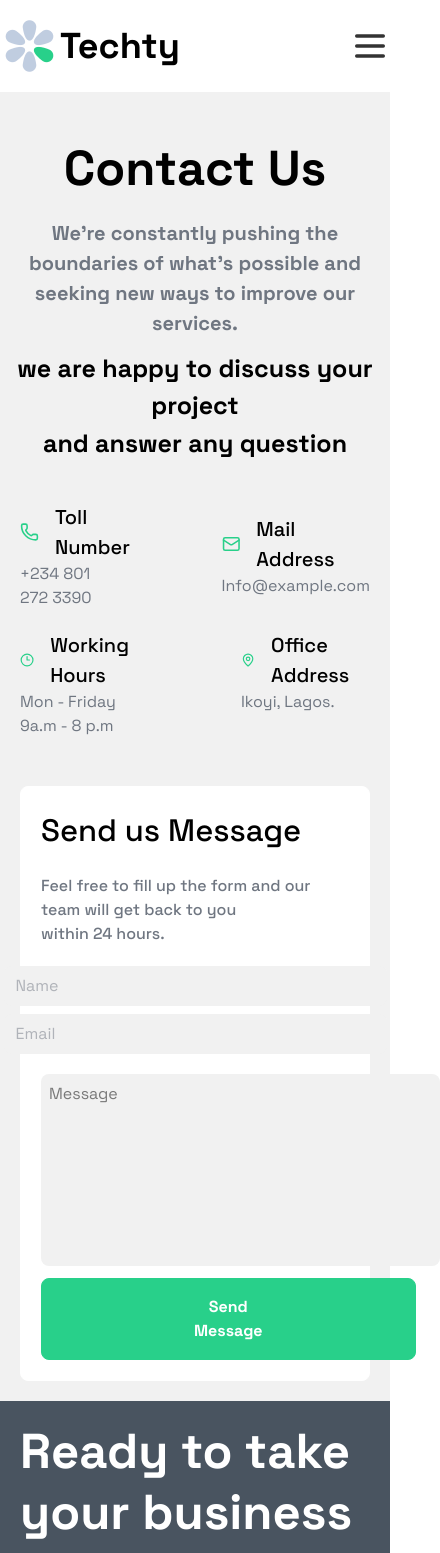
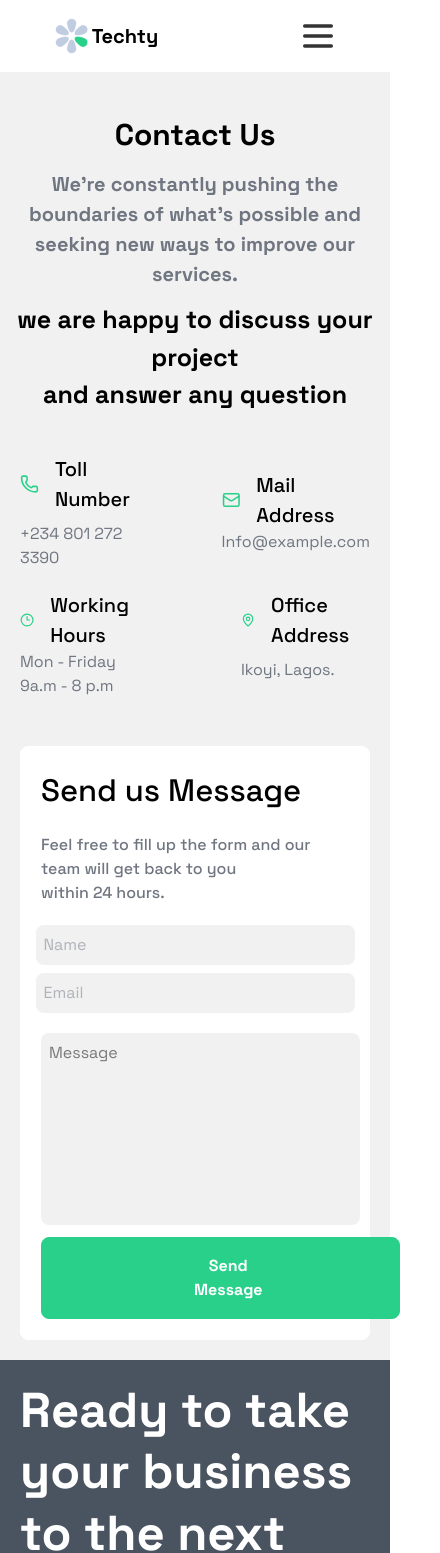
Before and after one commit to techie-emmax/figma, a React (Vite) app: page /contact in a window 390 px wide. Shown: the top 1553 px of the page, 440 px wide, since content can reach past the window. Built offline with nearby package versions, Linux system fonts and the light colour scheme.

Commit message:
changes on the function2

```diff
--- a/src/Components/Baatc.jsx
+++ b/src/Components/Baatc.jsx
@@ -4,7 +4,7 @@ const Baatc = () => {
   return (
     <div className="flex flex-col mt-10 mb-[#FFFFFF] bg-[#FFFFFF]">
       <div className="flex flex-col md:flex-row items-center justify-center md:ml-30 p-5 md:p-35 gap-5">
-        <p className="text-[#171A1F] font-bold font-display text-[49px] leading-tight">
+        <p className="text-[#171A1F] font-bold font-display text-[30px] md:text-[49px] leading-tight">
           Our most priority is to <span className="hidden md:block"> </span>
           provide the effective<br/> <mark className="bg-[#FFFFFF] text-[#28D08A]"> solutions.</mark>
           <span>
--- a/src/Components/Batch.jsx
+++ b/src/Components/Batch.jsx
@@ -5,7 +5,7 @@ const Batch = () => {
   return (
     <div className="bg-[#F0F8FF] w-full">
       <div className="flex md:flex-row flex-col items-center justify-between gap-38 ">
-        <div className="font-display font-bold text-[61px] leading-none cursor mt-10 md:mt-20 ml-6 md:ml-50">
+        <div className="font-display font-bold text-[30px] md:text-[61px] leading-none cursor mt-10 md:mt-20 ml-6 md:ml-50">
           <p className="text-left md:text-left">
             Secure <mark className="bg-[#F0F8FF] text-green-400">business</mark>
             <br />
--- a/src/Components/Fetching.jsx
+++ b/src/Components/Fetching.jsx
@@ -19,7 +19,7 @@ const Fetching = () => {
 
   return (
     <div className="flex flex-col items-center justify-center bg-[#FFFFFF] p-2 md:p-0">
-      <p className="font-bold font-display text-[#171A1F] text-[49px] mt-10 text-center leading-tight">
+      <p className="font-bold font-display text-[#171A1F] text-[30px] md:text-[49px] mt-10 text-center leading-tight">
         Read what the{" "}
         <mark className="bg-[#FFFFFF] text-[#28D08A]">customers</mark> <br />
         are saying about us.
--- a/src/Components/Footer.jsx
+++ b/src/Components/Footer.jsx
@@ -9,7 +9,7 @@ const Footer = () => {
   return (
     <div className='bg-[#495460] w-full '>
     <div className='flex flex-col md:flex-row jusify-between items-start gap-[20%] md:gap-[40%] bg-[#495460] ml-5 md:ml-20 mt-5 md:mt-20 '>
-        <h2 className='font-display font-bold text-[#FFFFFF] text-[49px] leading-tight'>Ready to take your business<br />to the next level</h2>
+        <h2 className='font-display font-bold text-[#FFFFFF] md:text-[30px] text-[49px] leading-tight'>Ready to take your business<br />to the next level</h2>
 <button className='border border-[#28D08A] font-display bg-[#28D08A] hover:border-[#000000] hover:bg-[#000000] mt-5 md::mt-0 pt-[16px] pb-[16px] pl-[15px] md:pl-[15px] pr-[15px] rounded-lg md:p-2 md:m-4 text-white' >Request a Free Demo</button>
     </div>
     <center> <hr className='text-[#F0F8FF] w-[91%] mt-10'/></center>
--- a/src/Components/Navbar.jsx
+++ b/src/Components/Navbar.jsx
@@ -24,15 +24,15 @@ const Navbar = () => {
   const [menubutton, setMenubutton] = useState(false);
 
   return (
-    <div className="flex items-center justify-center gap-55 md:gap-20">
+    <div className="flex items-center justify-center gap-35 md:gap-20">
       <div className={navbarClasses}>
         <div className="flex items-center">
           <img
             src="src/assets/svg-662123605_1698@2x.png"
             alt="logo"
-            className="w-[60px] h-[60px]"
+            className="md:w-[60px] h-[40px] md:h-[60px]"
           />
-          <p className="font-display font-bold text-4xl">Techty</p>
+          <p className="font-display font-bold text-xl md:text-4xl">Techty</p>
         </div>
 
         <div className="md:justify-between md:items-center gap-15 text-black hidden md:flex">
--- a/src/Components/Updates.jsx
+++ b/src/Components/Updates.jsx
@@ -3,7 +3,7 @@ import React from "react";
 const Updates = () => {
   return (
     <div className="bg-[] mt-5 md:mt-10 ">
-      <h2 className="font-display font-bold text-[49px] text-center leading-13">
+      <h2 className="font-display font-bold text-[30px] md:text-[49px] text-center leading-13">
         Here’s our latest <br />
         updates from the
         <mark className="bg-[#ffffff] text-green-400"> news</mark>
--- a/src/Pages/About.jsx
+++ b/src/Pages/About.jsx
@@ -50,12 +50,12 @@ const About = () => {
         </div>
       </div>
       <div className="w-full">
-        <div className="flex flex-col md:flex-row text-center md:text-left  items-center justify-center gap-10 md:mt-30 bg-[#FFFFFF]">
+        <div className="flex flex-col md:flex-row text-center md:text-left items-center justify-center gap-10 md:mt-30 bg-[#FFFFFF]">
           <h4 className="font-display font-bold text-[#4E4E4E] text-[31px] mt-10">
             Message from{" "}
             <mark className="bg-[#FFFFFF] text-[#28D08A]">Founder</mark>
             <span>
-              <p className="font-display font-regular text-[#4E4E4E] text-[20px] w-110">
+              <p className="font-display font-regular text-[#4E4E4E] text-[20px] w-85 md:w-110">
                 I would like to take a moment to express my sincere
                 <br className="hidden md:block"/>
                 gratitude for choosing our IT services. As the founder of<mark className="md:hidden bg-[#F0F8FF]"> </mark>
@@ -101,7 +101,7 @@ const About = () => {
         </div>
       </div>
       <div className="flex flex-col items-center justify-center bg-[#FFFFFF]">
-        <p className="font-display font-bold text-[49px] leading-tight text-center md:text-start">
+        <p className="font-display font-bold text-[30px] md:text-[49px] leading-tight text-center md:text-start">
           Our <mark className="bg-[#FFFFFF] text-[#28D08A]">team</mark> behind
           all <br />
           the success we have
--- a/src/Pages/Contact.jsx
+++ b/src/Pages/Contact.jsx
@@ -6,7 +6,7 @@ const Contact = () => {
   return (
     <div className="bg-[#F1F1F1] w-full">
       <div className="flex flex-col items-center justify-center">
-        <p className="mt-10 font-bold font-display text-[49px] text-center">
+        <p className="mt-10 font-bold font-display text-[30px] md:text-[49px] text-center">
           Contact Us
           <span className="block text-[20px] text-[#6F7681] font-regular font-display p-3 md:p-0">
             We're constantly pushing the boundaries of what's <br className="hidden md:block"/>
@@ -44,7 +44,7 @@ const Contact = () => {
                   Toll Number
                 </p>
               </span>
-              <p className="font-regular font-display text-[16px] mr-17 sm:mt-2 md:mt-0 text-[#6F7681]">
+              <p className="font-regular font-display text-[16px] mr-5 mt-2 md:mt-0 text-[#6F7681]">
                 +234 801 272 3390
               </p>
             </div>
@@ -126,7 +126,7 @@ const Contact = () => {
                   Office Address
                 </p>
               </span>
-              <p className="font-regular font-display text-[16px] sm:mt-2 md:mt-0 sm:pr-17 md:pr-0 text-[#6F7681]">
+              <p className="font-regular font-display text-[16px] mt-2 md:mt-0 sm:pr-17 md:pr-0 text-[#6F7681]">
                 Ikoyi, Lagos.
               </p>
             </div>
@@ -147,14 +147,14 @@ const Contact = () => {
               name=""
               id=""
               placeholder="Name"
-              className=" pl-3 pt-2 pr-45 pb-2 md:pr-5 outline-none rounded-lg  font-display text-[#6F7681] bg-[#F1F1F1]"
+              className=" pl-2 pt-2 pr-30 md:pr-45 pb-2 md:pr-5 outline-none rounded-lg  font-display text-[#6F7681] bg-[#F1F1F1]"
             />
             <input
               type="email"
               name="email"
               id="email"
               placeholder="Email"
-              className="pl-3 pt-2 pb-2 pr-45 md:pr-5  rounded-lg font-display text-[#6F7681] bg-[#F1F1F1]"
+              className="pl-2 pt-2 pb-2 pr-30 md:pr-45 md:pr-5  rounded-lg font-display text-[#6F7681] bg-[#F1F1F1]"
             />
           </div>
           <input
@@ -162,10 +162,10 @@ const Contact = () => {
             name=""
             placeholder="Message"
             id=""
-            className="mt-5 pt-2 pl-2 pr-50 md:pr-68 pb-40 rounded-lg  bg-[#F1F1F1]  font-display"
+            className="mt-5 pt-2 pl-2 pr-30 md:pr-68 pb-40 rounded-lg  bg-[#F1F1F1]  font-display"
           />
           <span className="block">
-            <button className="border border-[#28D08A] rounded-lg pr-38 md:pr-46 pl-38 md:pl-46 pt-4 pb-4 mt-3 font-display bg-[#28D08A] font-bold text-[#FFFFFF]">
+            <button className="border border-[#28D08A] rounded-lg pr-34 md:pr-46 pl-38 md:pl-46 pt-4 pb-4 mt-3 font-display bg-[#28D08A] font-bold text-[#FFFFFF]">
               Send Message
             </button>
           </span>
--- a/src/Pages/Service.jsx
+++ b/src/Pages/Service.jsx
@@ -43,7 +43,7 @@ const Service = () => {
     <div className="bg-[#F0F8FF]">
       <div className="flex flex-col items-center justify-center p-3 md:p-0 md:pt-10">
         <div className="flex flex-col justify-center items-center text-center">
-          <p className="text-[49px] text-[#171A1F] font-bold font-display md:pl-0 md:pr-0 leading-tight">
+          <p className="text-[30px] md:text-[49px] text-[#171A1F] font-bold font-display md:pl-0 md:pr-0 leading-tight">
             We provide the best
             <mark className="bg-[#F0F8FF] text-[#28D08A]"> service</mark>{" "}
             solutions.
@@ -89,7 +89,7 @@ const Service = () => {
       <Empower />
       <div className="bg-[#F0F8FF] pt-3 md:pt-0">
 
-        <p className="font-bold font-display text-[49px] text-center leading-none md:leading-tight md:pl-0 md:pr-0">
+        <p className="font-bold font-display text-[30px] md:text-[49px] text-center leading-none md:leading-tight md:pl-0 md:pr-0">
                     We have the best
           <mark className="bg-[#F0F8FF] text-[#28D08A]"> pricing</mark> <br />
                   package for you
```
